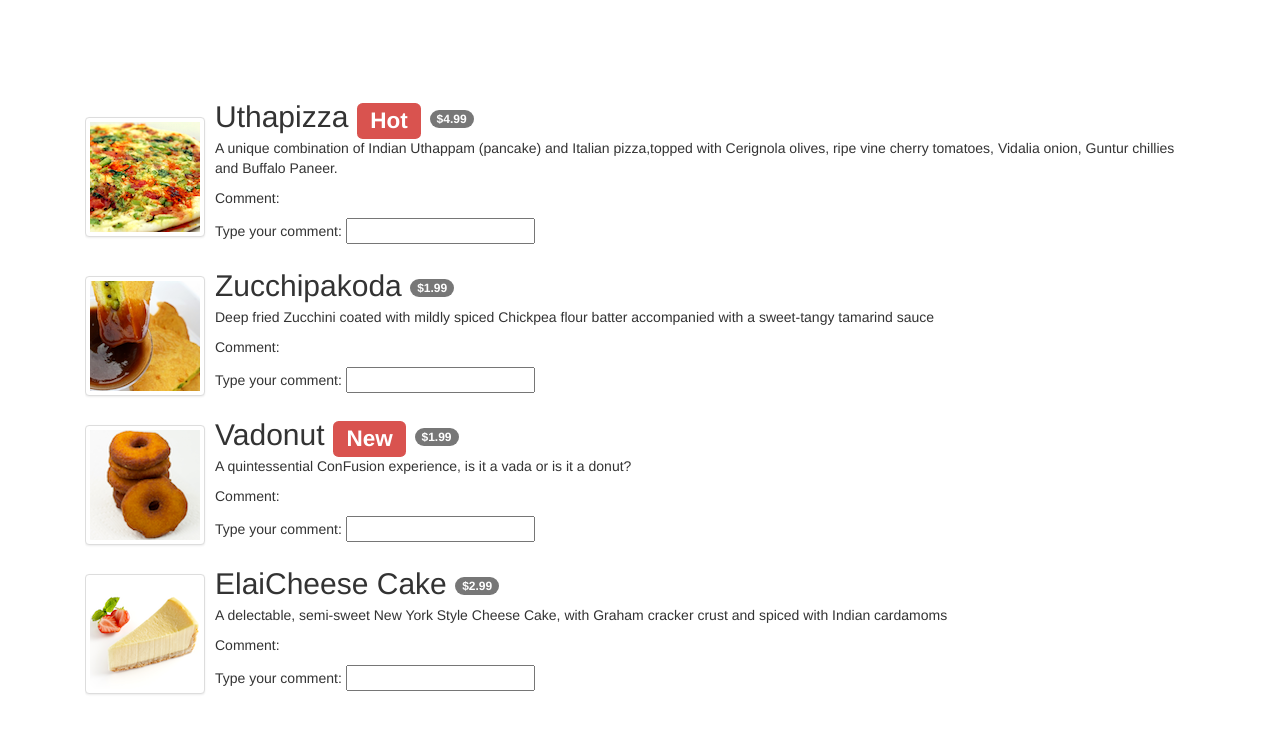
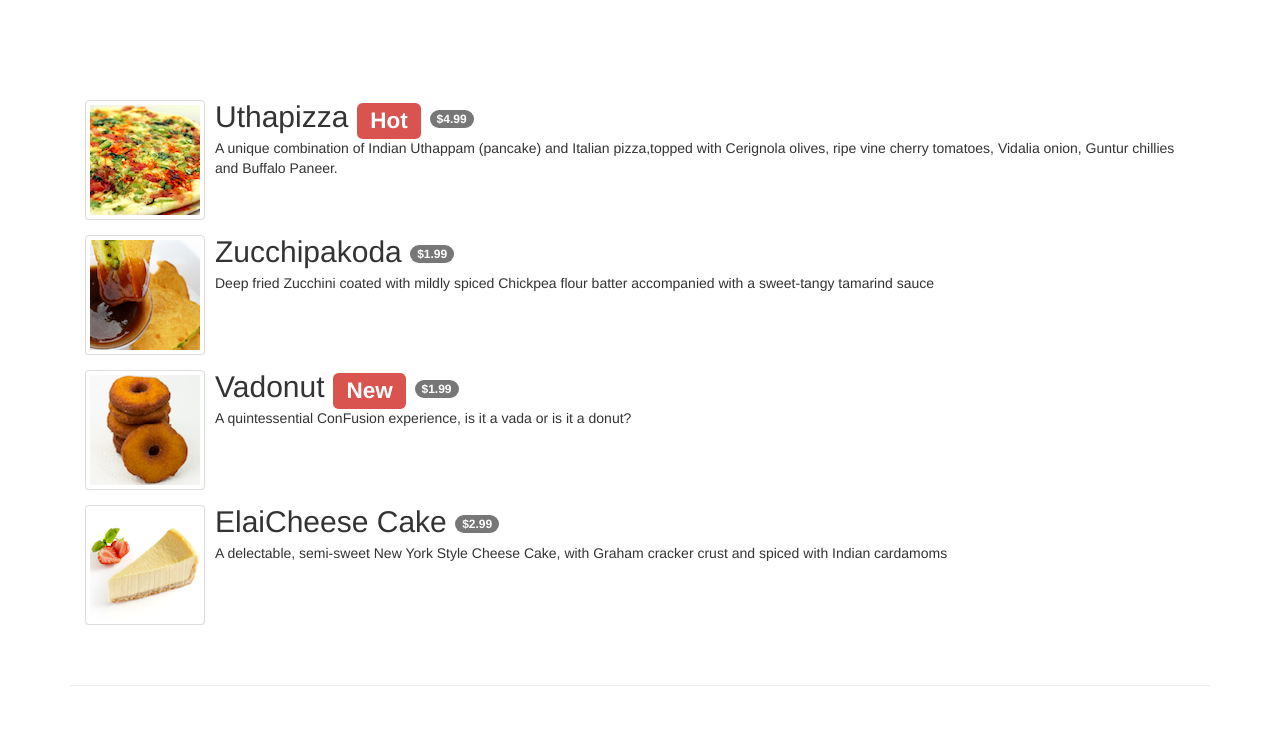
Before and after one commit to seekdestiny/front_end_JS_framework_angular, a website: page app/menu.html in a window 1280 px wide. Shown: the top 734 px of the page. Drawn offline with Linux system fonts and the light colour scheme.

Commit message:
delete comments from menu items

```diff
--- a/app/menu.html
+++ b/app/menu.html
@@ -42,10 +42,6 @@
                          <span class="badge">{{dish.price | currency}}</span>
                         </h2>
                        <p>{{dish.description}}</p>
-                       <p>Comment: {{dish.comment}}</p>
-                       <p>Type your comment:
-                         <input type="text" ng-model="dish.comment">
-                       </p>
                     </div>
                   </li>
                 </ul>
```
